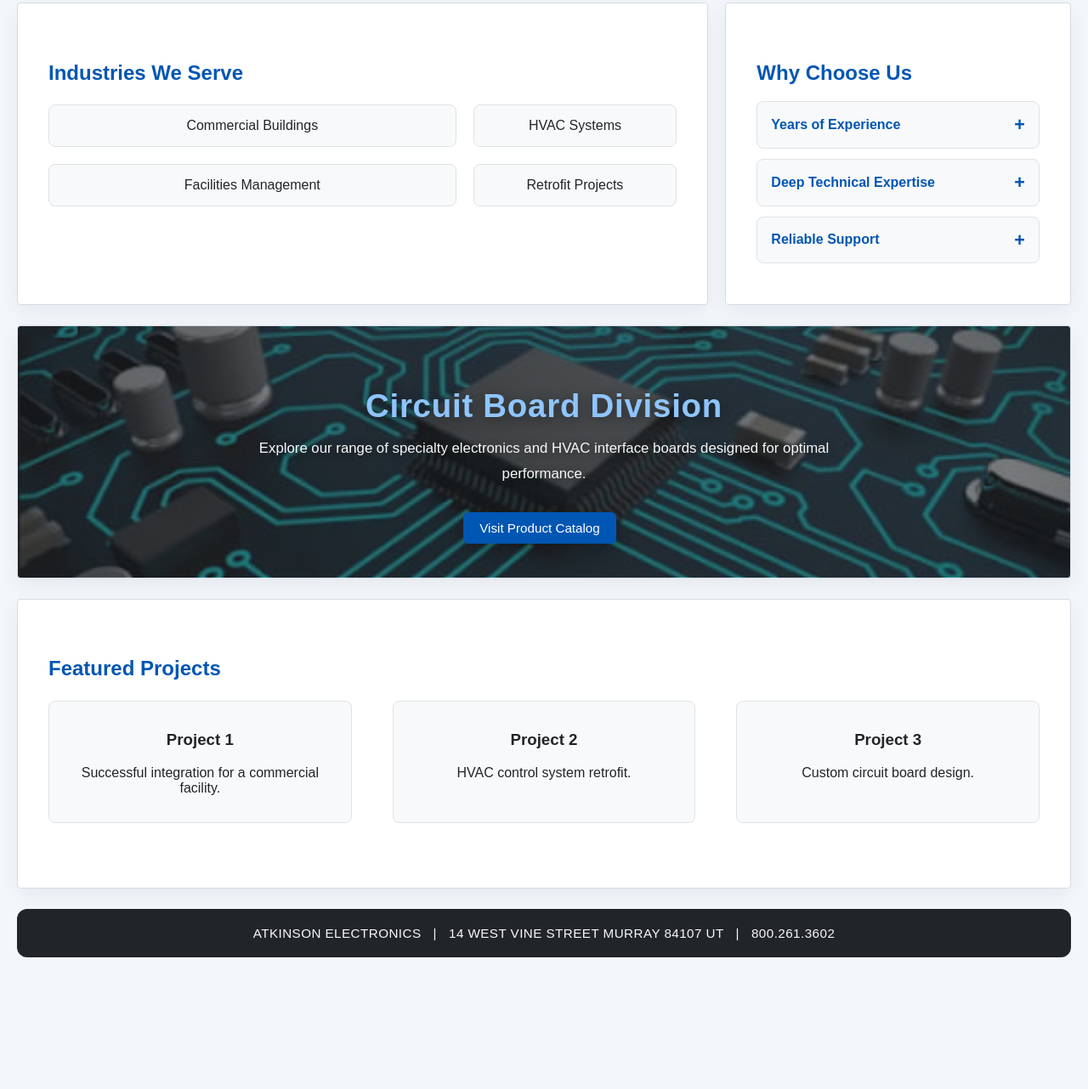
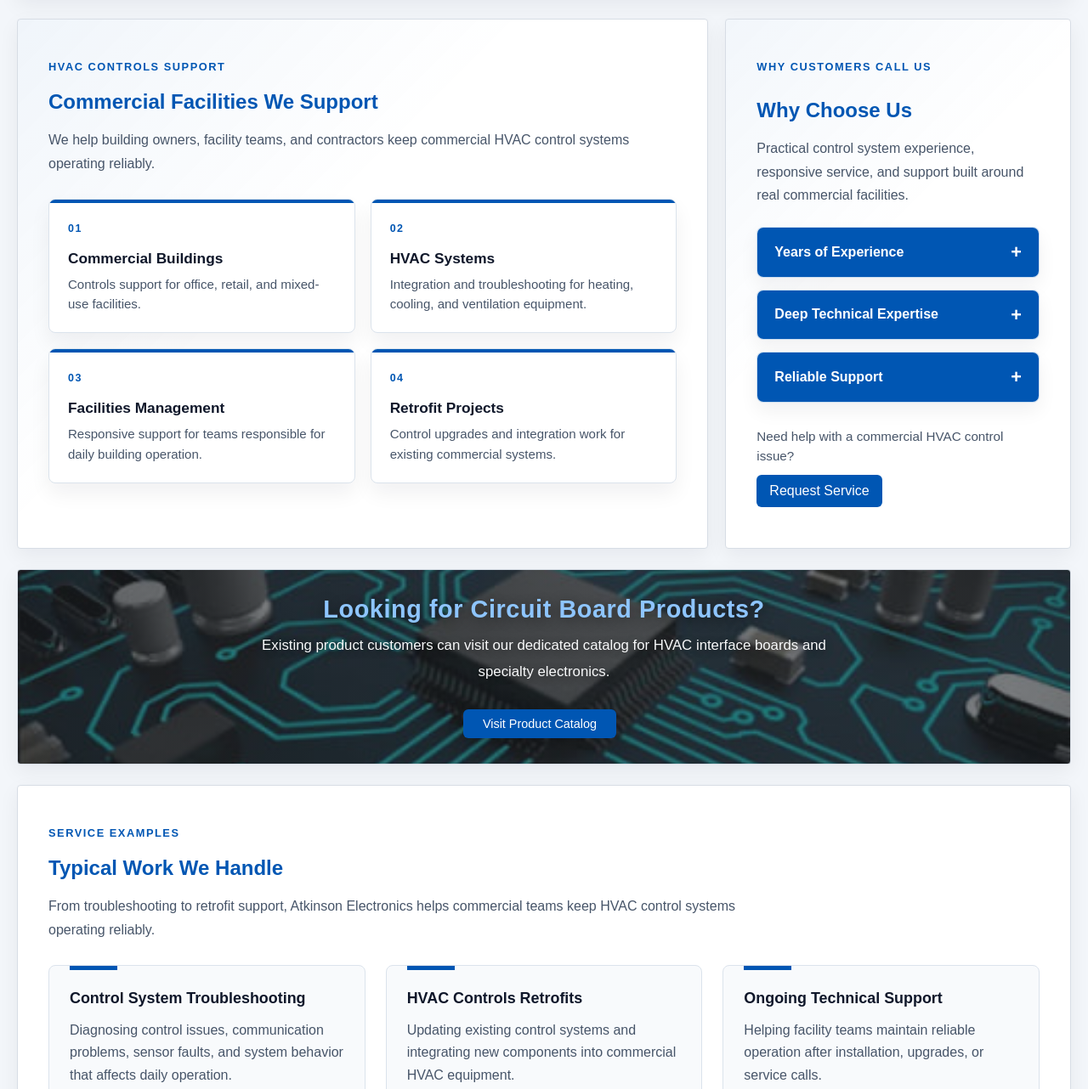
Before and after one commit to isabelweaver95/Atkinson_Electronics, a plain HTML site: page index.html in a window 1280 px wide. Shown: the part 1129-2411 px from the top of the page at 85% size. Before the commit the page ends 2276 px from the top, so only its background shows below. Drawn offline with Linux system fonts and the light colour scheme.

Commit message:
Changed website

```diff
--- a/index.html
+++ b/index.html
@@ -29,11 +29,10 @@
     <section class="section hero-section">
       <div class="hero-copy">
         <div class="eyebrow">Commercial Controls & Integration</div>
-        <h2>Expertise in Commercial Control Systems</h2>
-        <p>At Atkinson Electronics, we specialize in designing and integrating advanced control systems for commercial applications. Our team provides reliable solutions for electrical integration, circuit board design, and HVAC systems.</p>
+        <h2>Commercial HVAC Controls & System Integration</h2>
+        <p>Atkinson Electronics helps commercial facilities install, troubleshoot, and support reliable HVAC control systems for dependable day-to-day operation.</p>
         <div class="hero-actions">
-          <a href="contact.html" class="btn">Contact Us</a>
-          <a href="services.html" class="btn">View Services</a>
+          <a href="contact.html" class="btn">Request HVAC Service</a>
         </div>
       </div>
       <div class="hero-image">
@@ -81,18 +80,38 @@
       </div>
     </section>
 
-    <section class="grid grid-2">
-      <div class="section">
-        <h2>Industries We Serve</h2>
-        <div class="grid grid-2">
-          <div class="card">Commercial Buildings</div>
-          <div class="card">HVAC Systems</div>
-          <div class="card">Facilities Management</div>
-          <div class="card">Retrofit Projects</div>
+    <section class="grid grid-2 home-info-grid">
+      <div class="section support-section">
+        <p class="section-kicker">HVAC controls support</p>
+        <h2>Commercial Facilities We Support</h2>
+        <p class="section-intro">We help building owners, facility teams, and contractors keep commercial HVAC control systems operating reliably.</p>
+        <div class="grid support-grid">
+          <div class="support-card">
+            <span class="support-label">01</span>
+            <h3>Commercial Buildings</h3>
+            <p>Controls support for office, retail, and mixed-use facilities.</p>
+          </div>
+          <div class="support-card">
+            <span class="support-label">02</span>
+            <h3>HVAC Systems</h3>
+            <p>Integration and troubleshooting for heating, cooling, and ventilation equipment.</p>
+          </div>
+          <div class="support-card">
+            <span class="support-label">03</span>
+            <h3>Facilities Management</h3>
+            <p>Responsive support for teams responsible for daily building operation.</p>
+          </div>
+          <div class="support-card">
+            <span class="support-label">04</span>
+            <h3>Retrofit Projects</h3>
+            <p>Control upgrades and integration work for existing commercial systems.</p>
+          </div>
         </div>
       </div>
-      <div class="section">
+      <div class="section why-choose-section">
+        <p class="section-kicker">Why customers call us</p>
         <h2>Why Choose Us</h2>
+        <p class="section-intro">Practical control system experience, responsive service, and support built around real commercial facilities.</p>
         <div class="accordion">
           <details class="accordion-item">
             <summary>Years of Experience</summary>
@@ -107,29 +126,35 @@
             <p>Responsive service and ongoing technical support to help keep your systems running smoothly after installation.</p>
           </details>
         </div>
+        <div class="why-cta">
+          <p>Need help with a commercial HVAC control issue?</p>
+          <a href="contact.html" class="btn">Request Service</a>
+        </div>
       </div>
     </section>
 
     <section class="section section-bg-circuit-board">
-      <h2>Circuit Board Division</h2>
-      <p>Explore our range of specialty electronics and HVAC interface boards designed for optimal performance.</p>
+      <h2>Looking for Circuit Board Products?</h2>
+      <p>Existing product customers can visit our dedicated catalog for HVAC interface boards and specialty electronics.</p>
       <a href="https://atkinsonelectronics.com/" class="btn" target="_blank" rel="noopener">Visit Product Catalog</a>
     </section>
 
     <section class="section">
-      <h2>Featured Projects</h2>
-      <div class="grid grid-3">
-        <div class="card">
-          <h3>Project 1</h3>
-          <p>Successful integration for a commercial facility.</p>
+      <p class="section-kicker">Service examples</p>
+      <h2>Typical Work We Handle</h2>
+      <p class="section-intro">From troubleshooting to retrofit support, Atkinson Electronics helps commercial teams keep HVAC control systems operating reliably.</p>
+      <div class="grid grid-3 work-grid">
+        <div class="work-card">
+          <h3>Control System Troubleshooting</h3>
+          <p>Diagnosing control issues, communication problems, sensor faults, and system behavior that affects daily operation.</p>
         </div>
-        <div class="card">
-          <h3>Project 2</h3>
-          <p>HVAC control system retrofit.</p>
+        <div class="work-card">
+          <h3>HVAC Controls Retrofits</h3>
+          <p>Updating existing control systems and integrating new components into commercial HVAC equipment.</p>
         </div>
-        <div class="card">
-          <h3>Project 3</h3>
-          <p>Custom circuit board design.</p>
+        <div class="work-card">
+          <h3>Ongoing Technical Support</h3>
+          <p>Helping facility teams maintain reliable operation after installation, upgrades, or service calls.</p>
         </div>
       </div>
     </section>
--- a/styles.css
+++ b/styles.css
@@ -258,16 +258,159 @@ img {
   text-align: center;
 }
 
+.section-intro {
+  max-width: 820px;
+  margin: -2px 0 28px;
+  color: #475569;
+  line-height: 1.7;
+}
+
+.section-kicker {
+  margin: 0 0 10px;
+  color: #0056b3;
+  font-size: 0.8rem;
+  font-weight: 800;
+  letter-spacing: 0.12em;
+  text-transform: uppercase;
+}
+
+.support-section {
+  background:
+    linear-gradient(135deg, rgba(0, 86, 179, 0.06), rgba(255, 255, 255, 0) 42%),
+    #ffffff;
+}
+
+.support-grid {
+  grid-template-columns: repeat(2, minmax(0, 1fr));
+  gap: 18px;
+}
+
+.support-card {
+  position: relative;
+  overflow: hidden;
+  min-height: 150px;
+  background: #ffffff;
+  border: 1px solid #dbe3ec;
+  border-radius: 8px;
+  padding: 24px 22px 22px;
+  text-align: left;
+  box-shadow: 0 12px 24px rgba(15, 23, 42, 0.06);
+}
+
+.support-card::before {
+  content: "";
+  position: absolute;
+  inset: 0 0 auto;
+  height: 4px;
+  background: #0056b3;
+}
+
+.support-label {
+  display: inline-block;
+  margin-bottom: 18px;
+  color: #0056b3;
+  font-size: 0.78rem;
+  font-weight: 800;
+  letter-spacing: 0.12em;
+}
+
+.support-card h3 {
+  margin: 0 0 8px;
+  color: #0f172a;
+  font-size: 1.08rem;
+}
+
+.support-card p {
+  margin: 0;
+  color: #475569;
+  font-size: 0.94rem;
+  line-height: 1.55;
+}
+
+.home-info-grid {
+  align-items: stretch;
+}
+
+.home-info-grid > .section {
+  height: 100%;
+}
+
+.why-choose-section {
+  background:
+    linear-gradient(135deg, rgba(0, 86, 179, 0.05), rgba(255, 255, 255, 0) 44%),
+    #ffffff;
+  display: flex;
+  flex-direction: column;
+}
+
+.why-choose-section .section-intro {
+  margin-bottom: 24px;
+}
+
+.why-cta {
+  margin-top: auto;
+  padding-top: 28px;
+}
+
+.why-cta p {
+  margin: 0 0 10px;
+  color: #475569;
+  font-size: 0.95rem;
+  line-height: 1.55;
+}
+
+.why-cta .btn {
+  margin: 0;
+}
+
+.work-grid {
+  gap: 24px;
+}
+
+.work-card {
+  position: relative;
+  min-height: 220px;
+  background: #f8fafc;
+  border: 1px solid #dbe3ec;
+  border-radius: 8px;
+  padding: 28px 24px;
+  text-align: left;
+  overflow: hidden;
+}
+
+.work-card::before {
+  content: "";
+  position: absolute;
+  left: 24px;
+  top: 0;
+  width: 56px;
+  height: 5px;
+  background: #0056b3;
+}
+
+.work-card h3 {
+  margin: 0 0 14px;
+  color: #0f172a;
+  font-size: 1.12rem;
+}
+
+.work-card p {
+  margin: 0;
+  color: #475569;
+  line-height: 1.65;
+}
+
 .accordion {
   display: grid;
-  gap: 12px;
+  gap: 14px;
 }
 
 .accordion-item {
-  background: #f8f9fa;
-  border: 1px solid #dee2e6;
+  background: #ffffff;
+  border: 1px solid rgba(0, 86, 179, 0.2);
   border-radius: 8px;
   overflow: hidden;
+  box-shadow: 0 10px 22px rgba(15, 23, 42, 0.06);
 }
 
 .accordion-item summary {
@@ -275,27 +418,38 @@ img {
   align-items: center;
   justify-content: space-between;
   gap: 16px;
-  padding: 16px;
-  color: #0056b3;
+  padding: 18px 20px;
+  background: #0056b3;
+  color: #ffffff;
   font-weight: 700;
   cursor: pointer;
   list-style: none;
+  outline: none;
+  transition: background 0.2s ease;
 }
 
 .accordion-item summary::-webkit-details-marker {
   display: none;
 }
 
+.accordion-item summary:focus-visible {
+  box-shadow: inset 0 0 0 3px rgba(255, 255, 255, 0.35);
+}
+
 .accordion-item summary::after {
   content: "+";
   flex: 0 0 auto;
-  color: #0056b3;
+  color: #ffffff;
   font-size: 1.35rem;
   line-height: 1;
 }
 
+.accordion-item summary:hover {
+  background: #004a99;
+}
+
 .accordion-item[open] summary {
-  background: #0056b3;
+  background: linear-gradient(135deg, #004a99, #003f80);
   color: #ffffff;
 }
 
@@ -306,9 +460,9 @@ img {
 
 .accordion-item p {
   margin: 0;
-  padding: 16px;
+  padding: 18px 20px 20px;
   color: #334155;
-  line-height: 1.7;
+  line-height: 1.65;
 }
 
 .btn {
@@ -379,8 +533,8 @@ h1, h2 {
   background-size: cover;
   background-position: center;
   color: #f8f9fa;
-  padding: 40px 30px;
-  min-height: 280px;
+  padding: 30px;
+  min-height: 210px;
   display: flex;
   flex-direction: column;
   justify-content: center;
@@ -389,9 +543,9 @@ h1, h2 {
 }
 
 .section-bg-circuit-board h2 {
-  font-size: 2.4rem;
+  font-size: 1.8rem;
   font-weight: 800;
-  margin-bottom: 0.8rem;
+  margin: 0 0 0.7rem;
   color: #8ec5ff;
   text-shadow: 0 3px 15px rgba(0,0,0,0.45);
   letter-spacing: 0.02em;
@@ -409,8 +563,8 @@ h1, h2 {
   background: #0056b3;
   color: white;
   box-shadow: 0 6px 18px rgba(0,0,0,0.18);
-  padding: 10px 18px;
-  font-size: 0.95rem;
+  padding: 9px 16px;
+  font-size: 0.9rem;
   min-width: 180px;
 }
 
@@ -482,8 +636,12 @@ h1, h2 {
     gap: 20px;
   }
 
+  .support-grid {
+    grid-template-columns: 1fr;
+  }
+
   .section-bg-circuit-board h2 {
-    font-size: 2rem;
+    font-size: 1.7rem;
   }
 }
 
@@ -549,6 +707,23 @@ h1, h2 {
     margin-bottom: 12px;
   }
 
+  .section-intro {
+    margin-bottom: 22px;
+  }
+
+  .support-card {
+    min-height: 0;
+    padding: 22px 18px 20px;
+  }
+
+  .support-label {
+    margin-bottom: 14px;
+  }
+
+  .why-cta {
+    padding-top: 22px;
+  }
+
   .hero-copy {
     padding: 34px 22px;
   }
@@ -603,11 +778,12 @@ h1, h2 {
   }
 
   .section-bg-circuit-board {
-    padding: 34px 20px;
+    min-height: 190px;
+    padding: 28px 20px;
   }
 
   .section-bg-circuit-board h2 {
-    font-size: 1.7rem;
+    font-size: 1.45rem;
   }
 
   .footer-text {
```
